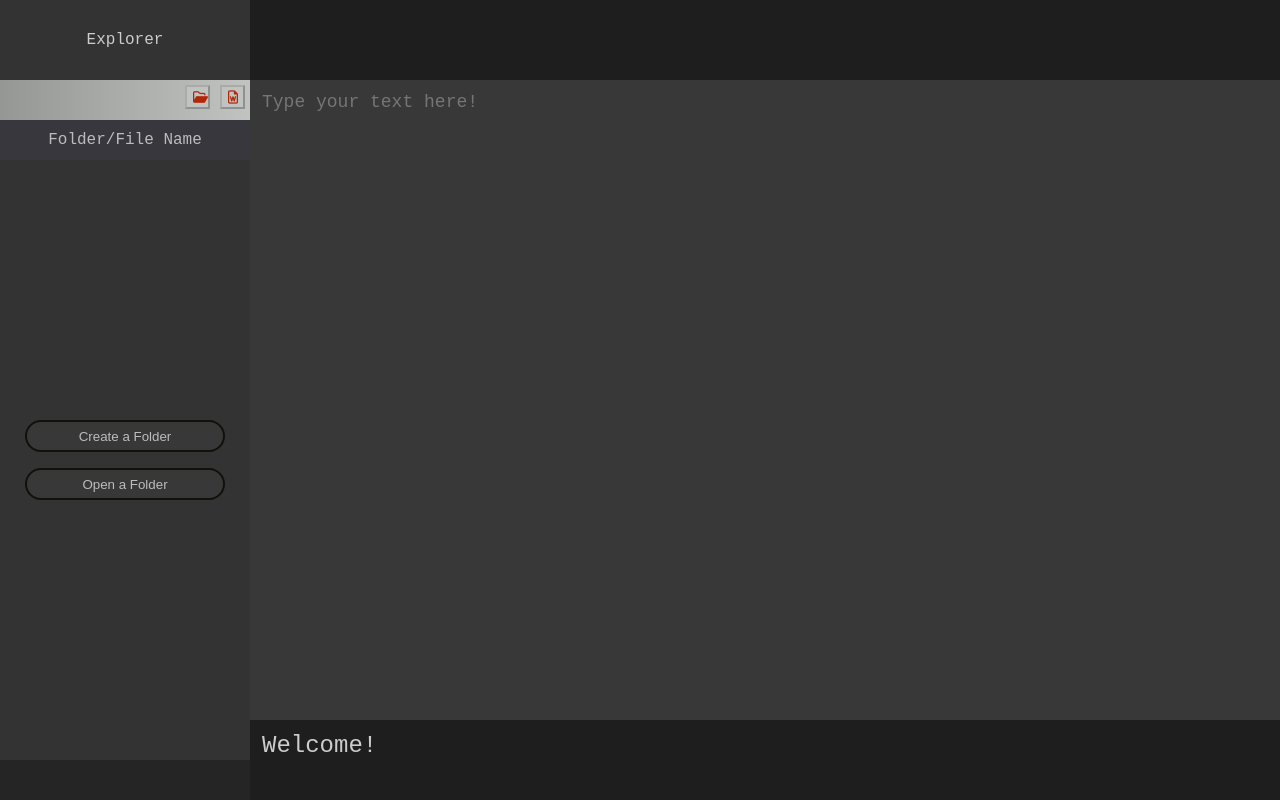
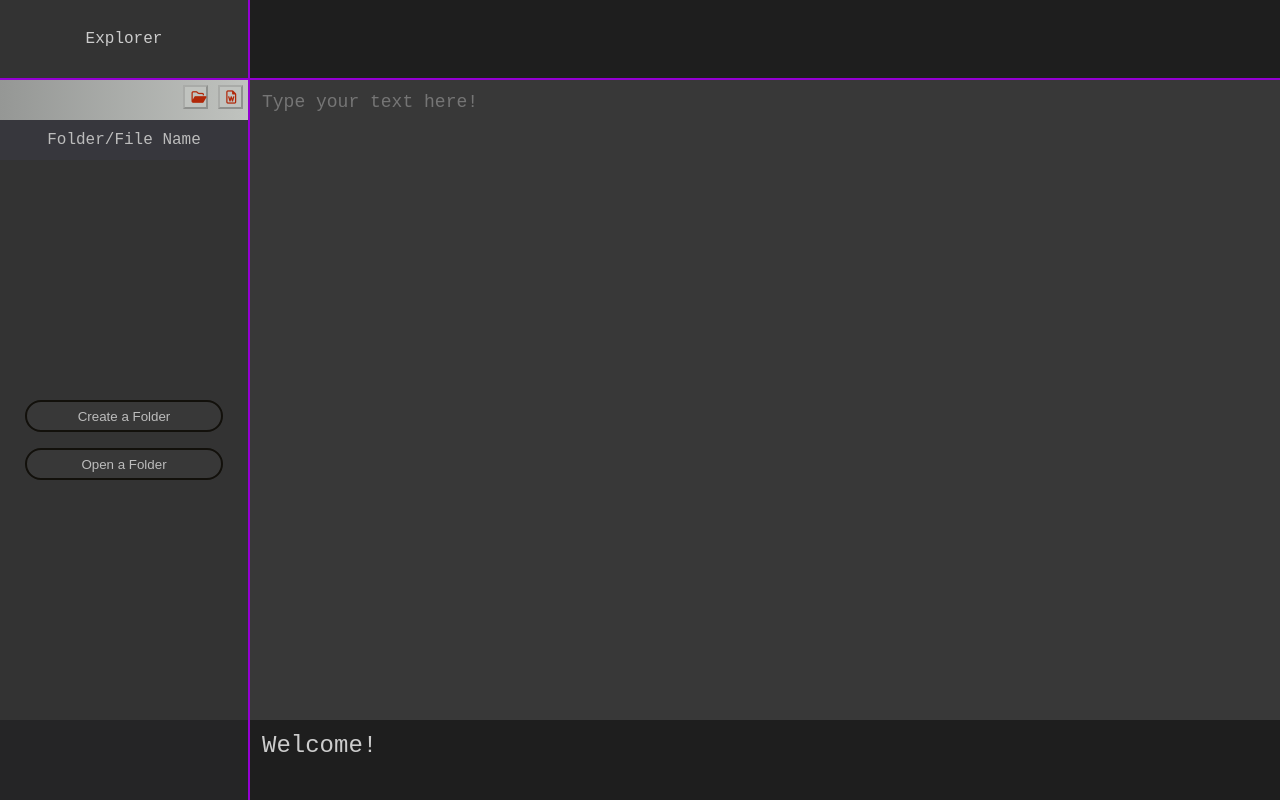
Before and after one commit to nazannie/code_editor, a plain HTML site: page index.html in a window 1280 px wide. Drawn offline with Linux system fonts and the light colour scheme.

Commit message:
added bodrders and prettified

```diff
--- a/src/styles.css
+++ b/src/styles.css
@@ -14,6 +14,7 @@ body {
 /* Expolrer */
 
 .explorer {
+	box-sizing: border-box;
 	background-color: #252526;
 	height: 100vh;
 	width: 15%;
@@ -21,6 +22,7 @@ body {
 	display: flex;
 	flex-flow: column nowrap;
 	align-items: center;
+	border-right: 2px solid #9400D3;
 }
 
 
@@ -37,6 +39,7 @@ body {
 	justify-content: center;
 	align-items: center;
 	color: #cccccc;
+	border-bottom: 2px solid #9400D3;
 }
 
 
@@ -107,7 +110,7 @@ body {
 
 .fileNavigation {
 	box-sizing: border-box;
-	height: 80%;
+	height: 75%;
 	width: 100%;
 	display: flex;
 	position: relative;
@@ -373,11 +376,13 @@ body {
 }
 
 .tabs_container {
+	box-sizing: border-box;
 	background-color: #1e1e1e;
 	height: 10%;
 	width: 100%;
 	margin: 0;
 	width: 100%;
+	border-bottom: 2px solid #9400D3;
 }
 
 .textarea-container {
```
